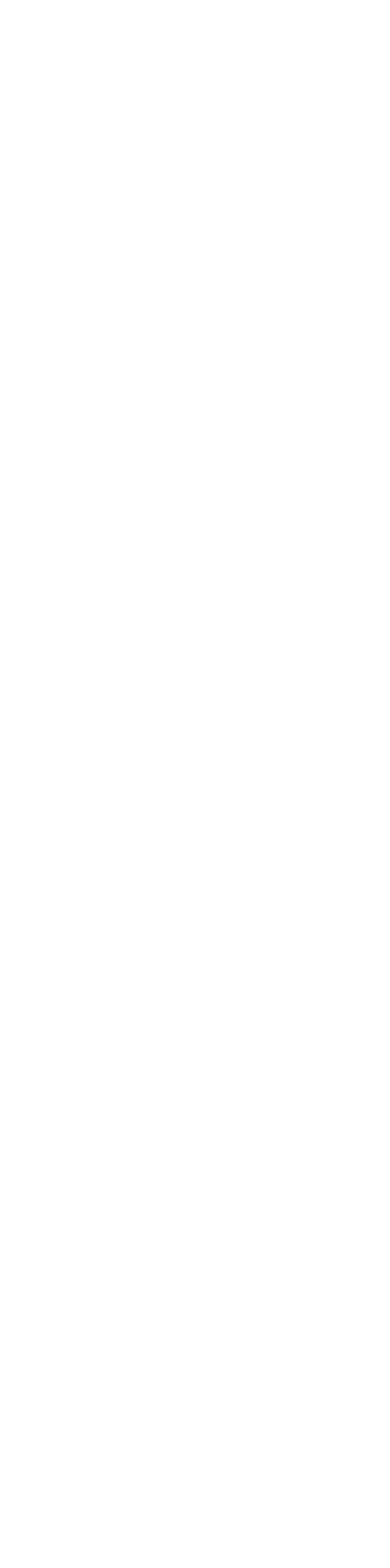
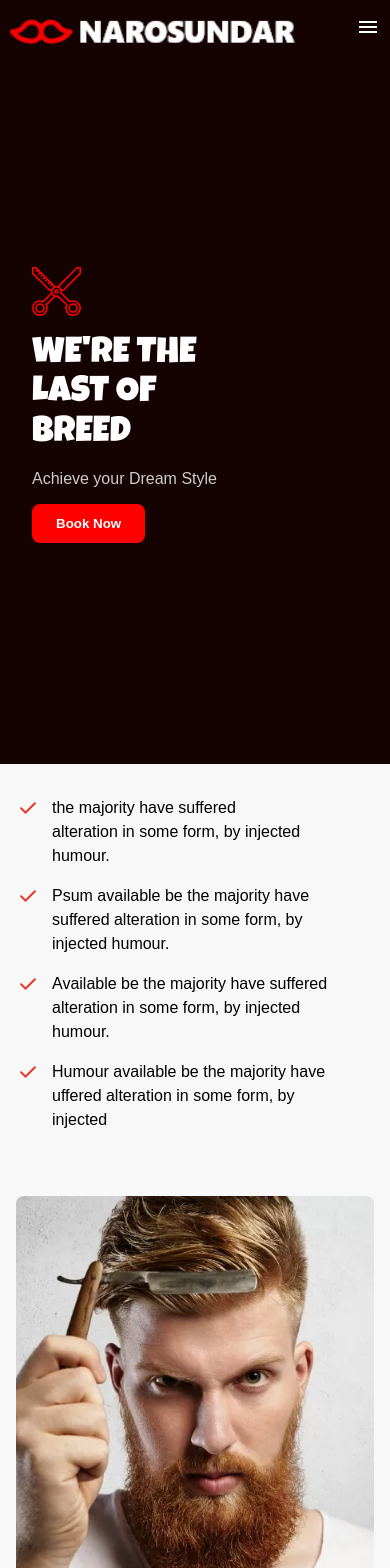
Before and after one commit to Odogwu-Valentine/Codar_project, a React (Vite) app: page / in a window 390 px wide. Shown: the top 1568 px of the page. Before the commit the page ends 844 px from the top, so only its background shows below. Built offline with nearby package versions, Linux system fonts and the light colour scheme; a web font is replaced by a local one.

Commit message:
mobile responsivenes added

```diff
--- a/index.html
+++ b/index.html
@@ -8,6 +8,7 @@
     <link rel="preconnect" href="https://fonts.googleapis.com">
 <link rel="preconnect" href="https://fonts.gstatic.com" crossorigin>
 <link href="https://fonts.googleapis.com/css2?family=Lavishly+Yours&family=Luckiest+Guy&family=Poppins:ital,wght@0,100;0,200;0,300;0,400;0,500;0,600;0,700;0,800;0,900;1,100;1,200;1,300;1,400;1,500;1,600;1,700;1,800;1,900&family=Rowdies:wght@300;400;700&family=Share+Tech&family=Space+Grotesk:wght@300..700&display=swap" rel="stylesheet">
+<link href="https://fonts.googleapis.com/css2?family=Material+Symbols+Outlined" rel="stylesheet" />
 <meta name="viewport" content="width=device-width, initial-scale=1">
   </head>
   <body>
--- a/src/components/Home.jsx
+++ b/src/components/Home.jsx
@@ -8,7 +8,7 @@ function Home() {
     <>
       <header className="hero">
         <div className="hero-content">
-
+         <img src="/scissors.svg" alt="" id="hero-scissors"/>
           <h1 className="luckiest-guy-regular">WE'RE THE</h1>
           <h1 className="luckiest-guy-regular">LAST OF</h1>
           <h1 className="luckiest-guy-regular">BREED</h1>
@@ -39,7 +39,7 @@ function Home() {
               <p> injected humour.</p>
             </li>
           </div>
-          <span>
+          <div>          <span>
             <img src="./check_mark.svg" alt="check" id="checks" />
           </span>
           <li className="about-item">
@@ -47,6 +47,8 @@ function Home() {
             <p>alteration in some form, by injected</p>
             <p>humour.</p>
           </li>
+          </div>
+          <div>
           <span>
             <img src="./check_mark.svg" alt="check" id="checks" />
           </span>
@@ -55,6 +57,7 @@ function Home() {
             <p>uffered alteration in some form, by</p>
             <p>injected</p>
           </li>
+          </div>
         </ul>
         <img
           src="about1.jpg.webp"
@@ -163,9 +166,9 @@ function Home() {
           </div>
         </div>
         <div className="display-container">
-          <img src="./instra1.jpg.webp" alt="" />
-          <img src="./instra2.jpg.webp" alt="" />
-          <img src="./instra3.jpg.webp" alt="" />
+          <img src="./instra1.jpg.webp" alt="" id='instra1'/>
+          <img src="./instra2.jpg.webp" alt="" id='instra2'/>
+          <img src="./instra3.jpg.webp" alt="" id='instra3'/>
           <img src="./instra4.jpg.webp" alt="" />
           <img src="./barber5.jpg.webp" alt="" />
         </div>
--- a/src/components/Navbar.jsx
+++ b/src/components/Navbar.jsx
@@ -1,12 +1,23 @@
+import { useState } from 'react';
 import { NavLink } from 'react-router-dom';
 
 function App() {
+const [click, setClick] = useState(false);
+ const handleClick = () => {
+    setClick(!click);
+  };
+
   return (
     <nav className="navbar-container">
       <div className="navbar-logo">
         <img src="/logo.png.webp" alt="Logo" />
       </div>
-      <ul className="navbar-links ">
+      <div className="navbar__menu-icon" onClick={handleClick}>
+          <span className="material-symbols-outlined">
+            {click ? "close" : "menu"}
+          </span>
+        </div>
+      <ul className={`navbar-links ${click ? "active" : ""}`}>
         <li>
           <NavLink to="/" className="nav-link">Home</NavLink>
         </li>
--- a/src/index.css
+++ b/src/index.css
@@ -847,9 +847,213 @@
 
 
 /* Mobile View */
-@media (max-width: 1023px)
-{
+
+  @media (max-width: 1024px) {
   *{
+    padding: 0;
+    margin: 0;
+    box-sizing: border-box;
+  }
+    .navbar-container {
+    flex-direction: column;
+    padding: 2rem;
+
+    position: fixed;
+    z-index: 1000;
+    top: 0;
+  }
+
+  .navbar-logo {
+    margin-bottom: 1rem;
+    display: flex;
+    align-items: center;
+    position: absolute;
+    left:10px;
+    top: 10px;
+  }
+
+  .navbar-links {
+    margin-top: 10%;
+    top: 60px;
+    flex-direction: column;
+    align-items: flex-start;
+    width: 100%;
     display: none;
   }
+  .navbar-links.active{
+    display: flex;
+    width:100%;
+    height: auto;
+  }
+
+  .navbar-links li {
+    margin: 0.75rem 0;
+  }
+
+  .navbar-button {
+    width: 100%;
+    text-align: center;
+    margin-top: 1rem;
+    margin-left: 0;
+  }
+  .navbar__menu-icon{
+    display: block;
+    cursor: pointer;
+    font-size: 2rem;
+    color: #fff;
+    position: absolute;
+    right: 10px;
+    top: 10px;
+  }
+
+  /* HEADER SECTION */
+  .hero {
+
+    align-items: center;
+    justify-content: center;
+    text-align: left;
+    padding-top:20%;
+    position: relative;
+    top:20%;
+  }
+
+  .hero-content {
+    padding: 1rem;
+    padding-left: 0;
+    text-align: left;
+  }
+
+  .luckiest-guy-regular {
+    font-size: 2.25rem; /* scale down for mobile */
+  }
+
+  #hero-text {
+    font-size: 1rem;
+    margin: 1rem 0;
+  }
+
+  .hero-button {
+
+    padding: 0.75rem 1.5rem;
+  }
+
+  .hero-img {
+      display: none;
+  }
 }
+  /* About Section */
+
+    .about {
+      flex-direction: column;
+      align-items: center;
+      padding: 2rem 1rem;
+    }
+
+    .about-list {
+      width: 100%;
+      text-align: center;
+    }
+
+    .about-item {
+      text-align: left;
+    }
+
+    #about-img {
+      width: 100%;
+      height: auto;
+      margin-top: 1rem;
+    }
+
+    .about-text-container {
+      text-align: center;
+      padding: 0;
+    }
+    .about-text h1.luckiest-guy-regular {
+      font-size: 2rem;
+      margin-bottom: 1rem;
+    }
+    .about-stroke {
+      width: 40px;
+      height: 3px;
+      margin: 0 auto 1rem;
+    }
+    #about-btn {
+      width: 100%;
+      padding: 0.75rem 1.5rem;
+      margin-top: 1rem;
+    }
+  /* Prices Section */
+    .prices {
+      flex-direction: column;
+      align-items: center;
+      padding: 2rem 1rem;
+    }
+    .grid-container {
+      width: 100%;
+    }
+    .grid-pic {
+      width: 100%;
+      height: auto;
+    }
+    .prices-text-container {
+      text-align: center;
+      padding: 0;
+    }
+    .prices-text {
+      font-size: 1.5rem;
+      margin-bottom: 0.5rem;
+    }
+    .dash {
+      font-size: 0.5rem;
+      margin: 0.5rem 0 1rem;
+    }
+    .prices-list {
+      width: 100%;
+      text-align: end;
+    }
+    .price-item {
+      justify-content: center;
+      margin-bottom: 0.75rem;
+    }
+    .item-cost {
+      font-size: 1.1rem;
+      margin-left: 0;
+    }
+    #price {
+      font-weight: 700;
+      color: #000;
+    }
+    /* Services section   */
+   .services-container {
+      flex-direction: column;
+      align-items: center;
+      padding: 2rem 1rem;
+    }
+    .services-text {
+      text-align: center;
+      padding: 0; }
+    .services-stroke {
+      width: 40px;
+      height: 3px;}
+    .services-text-h1 {
+      font-size: 2rem;
+      margin-bottom: 1rem;
+    }
+    #service-img {
+      width: 100%;
+      height: auto;
+    }
+    /* Card Section */
+   #instra3{
+    display: none;
+   }
+   #instra2{
+    display: none;
+   }
+   #instra1{
+    display: none;
+   }
+   .display-container img{
+    width:50%;
+    display: flex;
+   }
```
